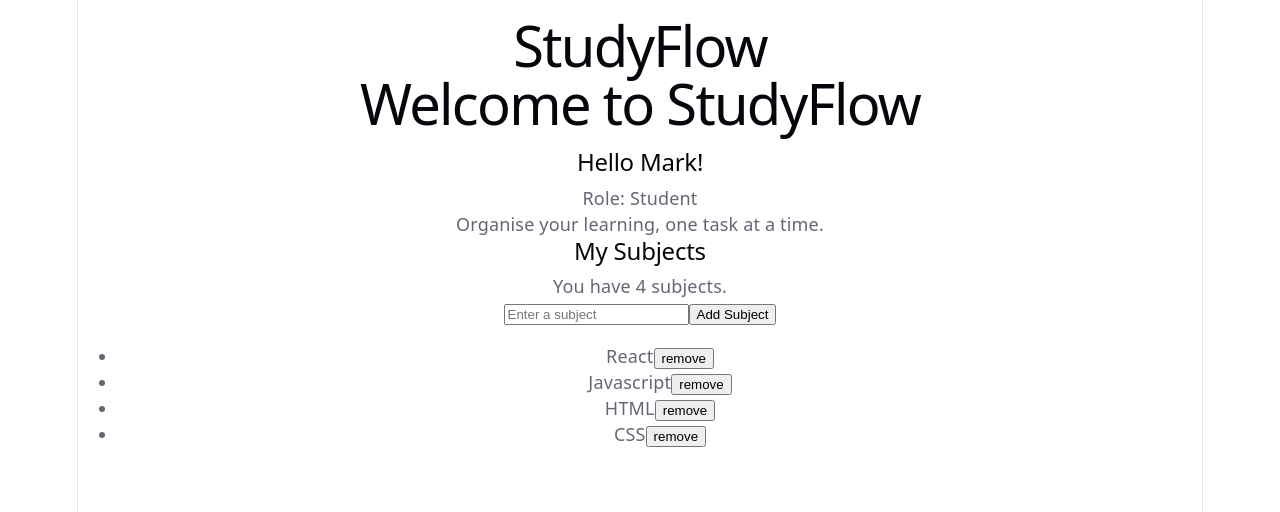
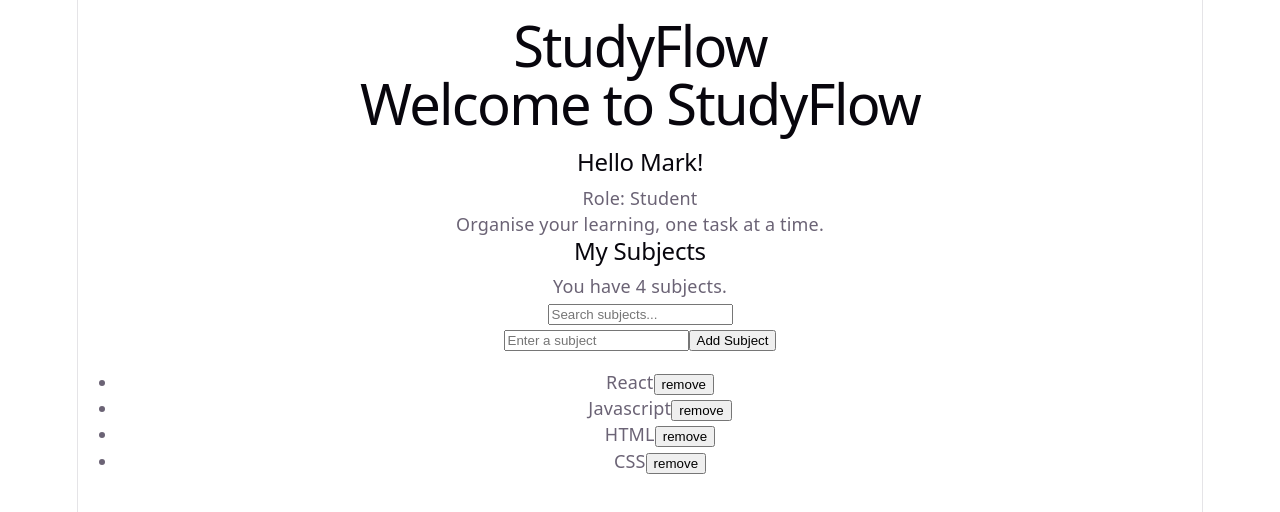
Before and after one commit to njugunamark310-cloud/StudyFlow, a React (Vite) app: page / in a window 1280 px wide. Shown: the top 512 px of the page. Built offline with nearby package versions, Linux system fonts and the light colour scheme.

Commit message:
feat:added a search form

```diff
--- a/src/components/subjects.jsx
+++ b/src/components/subjects.jsx
@@ -5,6 +5,7 @@ import { useState } from "react"
 function Subjects ({ subjects, addSubject, removeSubject }) {
     const [newSubject, setNewSubject] = useState("")
     const [message, setMessage] = useState("")
+    const [searchTerm, setSearchTerm] = useState("")
 
     function handleSubmit(event) {
         event.preventDefault()
@@ -30,6 +31,13 @@ function Subjects ({ subjects, addSubject, removeSubject }) {
       <div>
         <h2>My Subjects</h2>
         <p>You have {subjects.length} {subjects.length === 1 ? "subject": "subjects"}.</p>
+
+        <input
+           type="text"
+           value={searchTerm}
+           onChange={(event) => setSearchTerm(event.target.value)}
+           placeholder="Search subjects..."
+        />
     <form onSubmit={handleSubmit}>
         {message && <p>{message}</p>}
         <input
```
